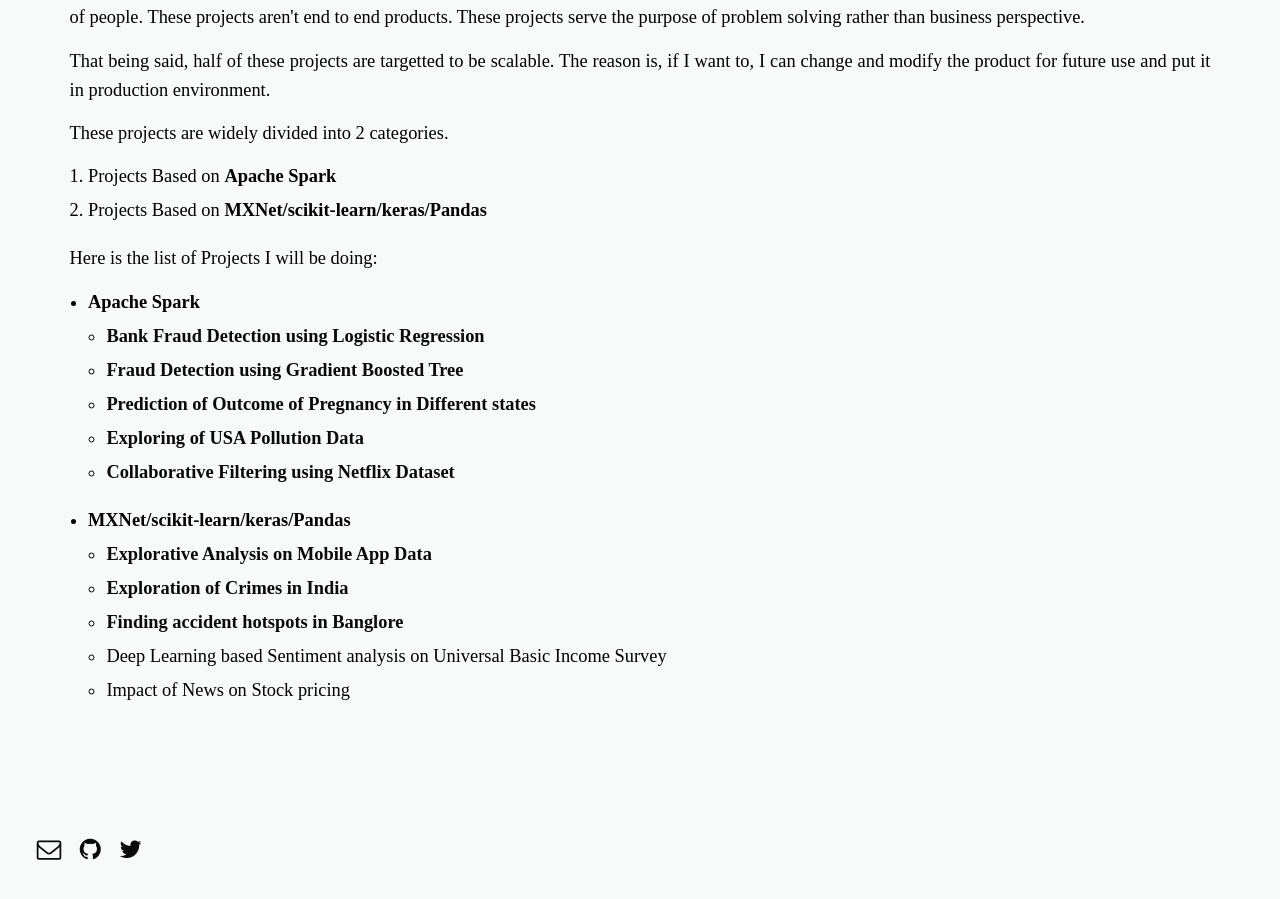
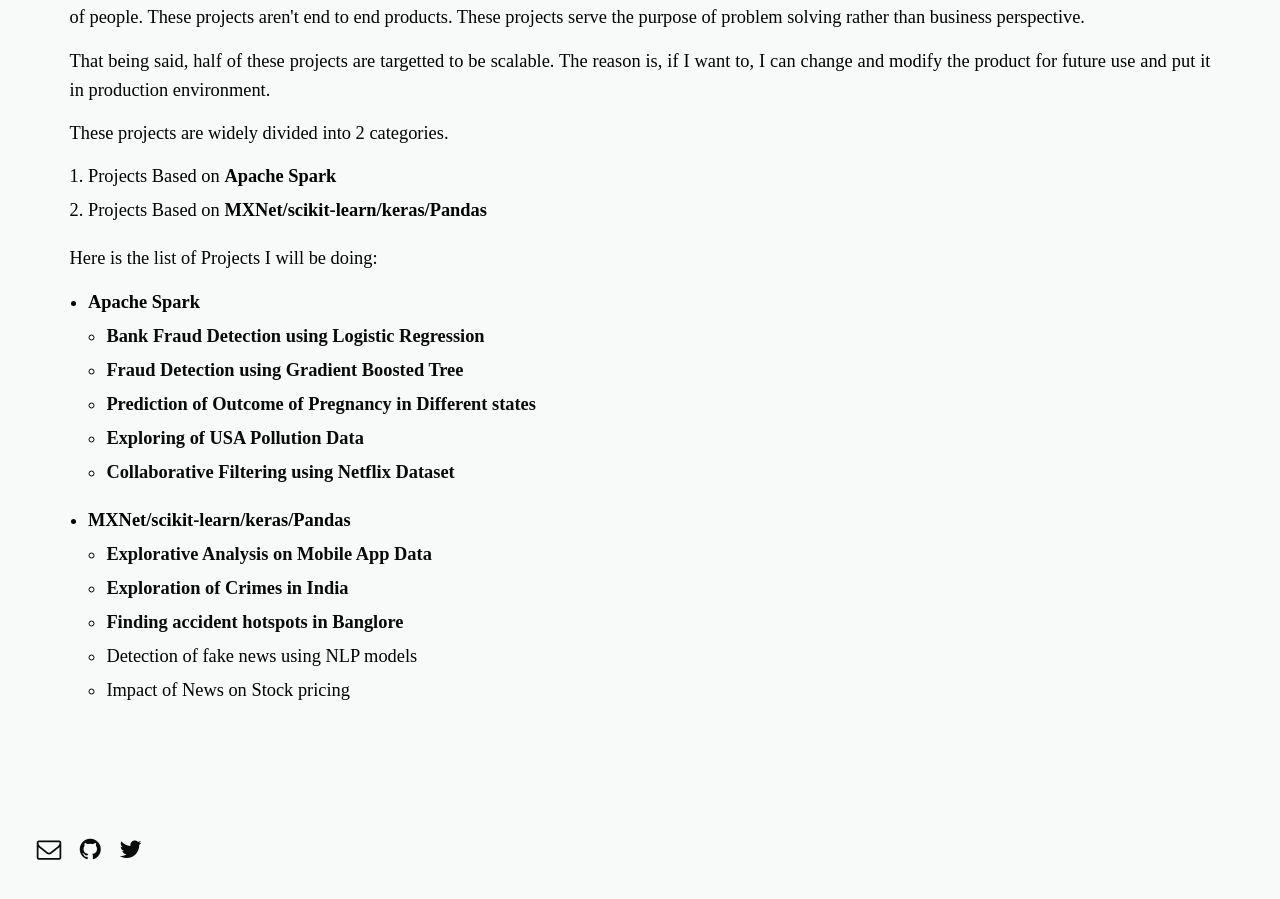
Before and after one commit to daftengineer/daftengineer.github.io, a Jekyll site: the page built from _posts/2018-08-23-ml-challange.markdown, in a window 1280 px wide and 900 px high, scrolled down 761 px. Built offline with Jekyll 4.4.1, drawn with Linux system fonts in a browser that asks for light colours; nearby versions of some CDN libraries.

Commit message:
Update 2018-08-23-ml-challange.markdown

```diff
--- a/_posts/2018-08-23-ml-challange.markdown
+++ b/_posts/2018-08-23-ml-challange.markdown
@@ -31,7 +31,7 @@
               <li><a href="https://daftengineer.github.io/2018/09/08/Exploring-mobile-app-data/">Explorative Analysis on Mobile App Data</a></li>
               <li><a href= "https://daftengineer.github.io/2018/09/12/crimes-in-india/">Exploration of Crimes in India</a></li>
             <li><a href="https://daftengineer.github.io/2018/09/15/accident-hotspots-banglore/">Finding accident hotspots in Banglore</a></li>
-              <li>Deep Learning based Sentiment analysis on Universal Basic Income Survey</li>
+              <li>Detection of fake news using NLP models</li>
               <li>Impact of News on Stock pricing</li>
           </ul>
     </ul>
```
